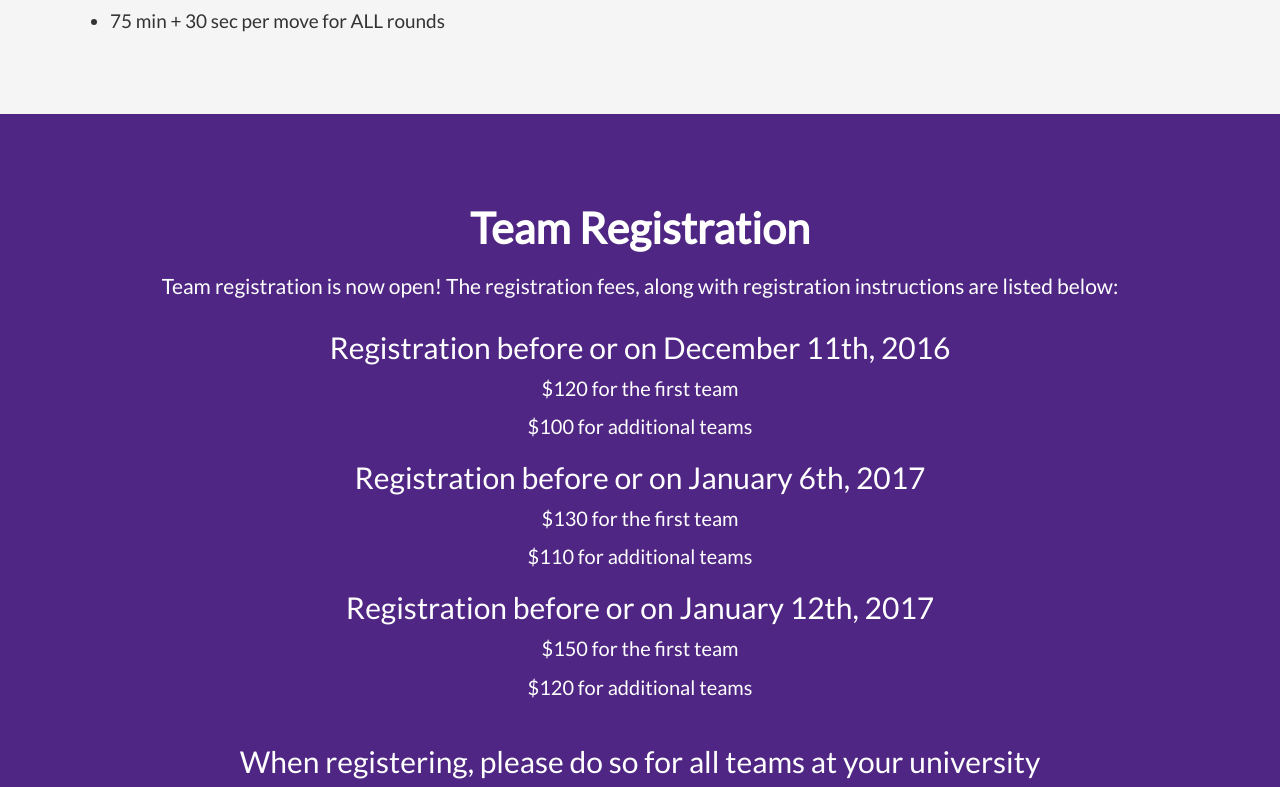
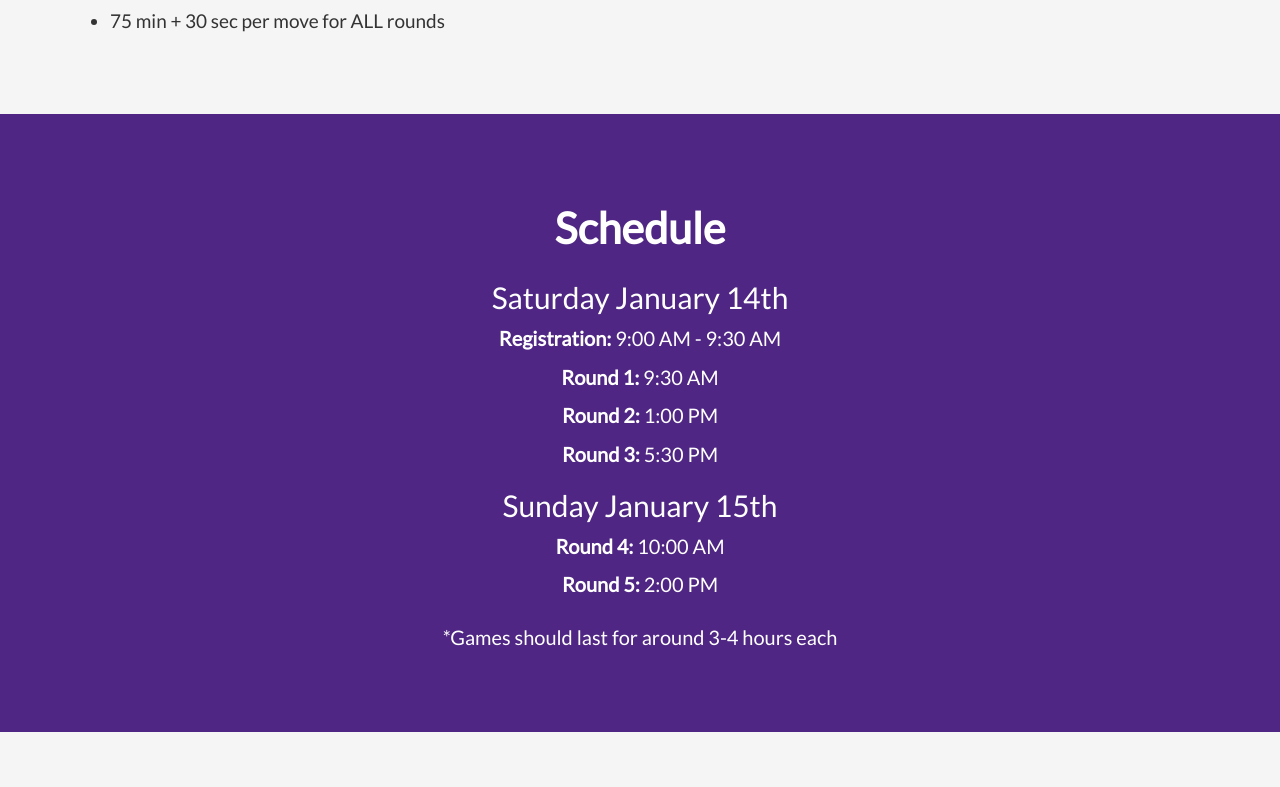
Before and after one commit to michaelsong-hz/WesternChessClubOld, a plain HTML site: page cucc.html in a window 1280 px wide. Shown: the part 1633-2420 px from the top of the page. Drawn offline with Linux system fonts and the light colour scheme.

Commit message:
Added schedule info

```diff
--- a/css/cucc.css
+++ b/css/cucc.css
@@ -118,6 +118,11 @@ p {
 .col-lg-12 li {
     font-size: 1.9em;
 }
+/* Registration */
+
+.schedule {
+    padding: 70px 0;
+}
 
 /* Registration */
 
--- a/cucc.html
+++ b/cucc.html
@@ -78,9 +78,9 @@ ga('send', 'pageview');
                 <span id="typed"></span>
                 <br>
                 <a href="#about" class="btn btn-light btn-lg btn-top">Find Out More</a>
-                <a href="#registration" class="btn btn-light btn-lg btn-top">Register</a>
+                <a href="#schedule" class="btn btn-light btn-lg btn-top">Schedule</a>
                 <br>
-                <a href="#hotels" class="btn btn-light btn-lg">Hotels</a>
+                <a href="#registration" class="btn btn-light btn-lg">Register</a>
                 <a href="#location" class="btn btn-light btn-lg">Location</a>
             </div>
         </header>
@@ -130,8 +130,26 @@ ga('send', 'pageview');
             <!-- /.container -->
         </section>
 
+        <!-- Schedule -->
+        <section id="schedule" class="schedule bg-primary">
+            <div class="container text-center">
+                <h2 class="centerheader">Schedule</h2>
+                <h3 class="registration-first">Saturday January 14th</h3>
+                <p><b>Registration:</b> 9:00 AM - 9:30 AM</p>
+                <p><b>Round 1:</b> 9:30 AM</p>
+                <p><b>Round 2:</b> 1:00 PM</p>
+                <p><b>Round 3:</b> 5:30 PM</p>
+                <h3>Sunday January 15th</h3>
+                <p><b>Round 4:</b> 10:00 AM</p>
+                <p><b>Round 5:</b> 2:00 PM</p>
+                <br>
+                <p>*Games should last for around 3-4 hours each</p>
+            </div>
+            <!-- /.container -->
+        </section
+
         <!-- Registration -->
-        <section id="registration" class="registration bg-primary">
+        <section id="registration" class="registration">
             <div class="container text-center">
                 <h2 class="centerheader">Team Registration</h2>
                 <p class="lead">Team registration is now open! The registration fees, along with registration instructions are listed below:</p>
@@ -152,7 +170,7 @@ ga('send', 'pageview');
         </section>
 
         <!-- Hotels -->
-        <section id="hotels" class="hotels">
+        <section id="hotels" class="hotels bg-primary">
             <div class="container text-center">
             <h2 class="centerheader">Hotels</h2>
             <p class="centerheader">Information about hotels is coming soon. We will update this website when it is ready, and will email all registered teams, as well as those on the CUCC mailing list. If you have received email communications from us in the past, you are already on the mailing list.</p>
@@ -161,7 +179,7 @@ ga('send', 'pageview');
         </section>
 
         <!-- Map -->
-        <aside class="call-to-action bg-primary call-map">
+        <aside class="call-to-action call-map">
             <section id="location" class="map">
                 <h2 class="centerheader"> Location</h2>
                 <h3 class="centerheader unilocation">Western University</h3>
```
